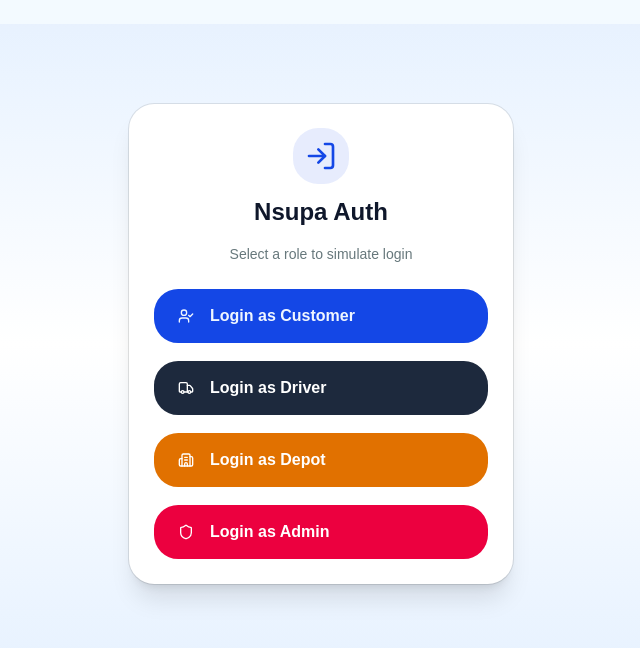
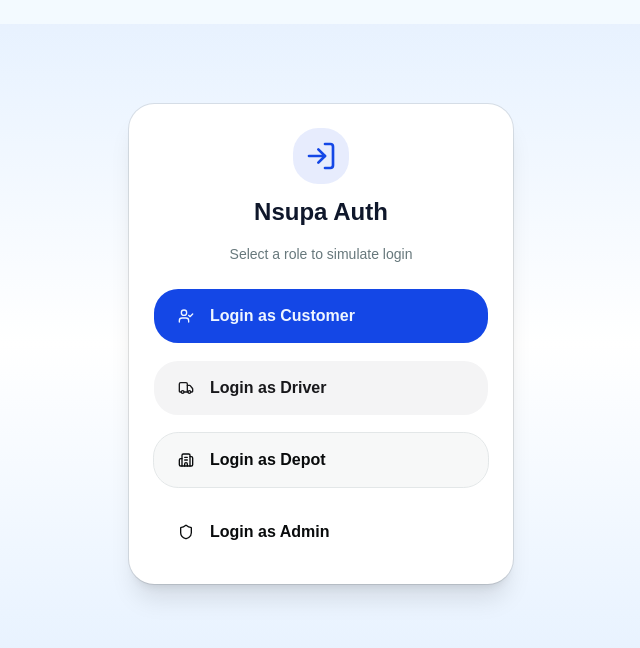
Before and after one commit to sammydamz/Nsupa-Frontend, a React (Vite) app: page / in a window 1280 px wide. Shown: the top 648 px of the page, without its empty margins (319-959 px from the left). Built offline with nearby package versions, Linux system fonts and the light colour scheme.

Commit message:
Fix auth screen button colors to use proper shadcn variants

```diff
--- a/src/components/screens/AuthScreens.tsx
+++ b/src/components/screens/AuthScreens.tsx
@@ -32,7 +32,8 @@ export const AuthScreens: React.FC<AuthScreensProps> = ({
           </Button>
 
           <Button
-            className="w-full h-14 flex items-center justify-start gap-4 rounded-2xl px-6 bg-slate-800 text-white hover:bg-slate-700"
+            className="w-full h-14 flex items-center justify-start gap-4 rounded-2xl px-6"
+            variant="secondary"
             onClick={() => onAuthSuccess('driver')}
           >
             <Truck className="w-5 h-5" />
@@ -40,7 +41,8 @@ export const AuthScreens: React.FC<AuthScreensProps> = ({
           </Button>
 
           <Button
-            className="w-full h-14 flex items-center justify-start gap-4 rounded-2xl px-6 bg-amber-600 text-white hover:bg-amber-700"
+            className="w-full h-14 flex items-center justify-start gap-4 rounded-2xl px-6"
+            variant="outline"
             onClick={() => onAuthSuccess('depot')}
           >
             <Building2 className="w-5 h-5" />
@@ -48,7 +50,8 @@ export const AuthScreens: React.FC<AuthScreensProps> = ({
           </Button>
 
           <Button
-            className="w-full h-14 flex items-center justify-start gap-4 rounded-2xl px-6 bg-rose-600 text-white hover:bg-rose-700"
+            className="w-full h-14 flex items-center justify-start gap-4 rounded-2xl px-6"
+            variant="ghost"
             onClick={() => onAuthSuccess('admin')}
           >
             <Shield className="w-5 h-5" />
```
